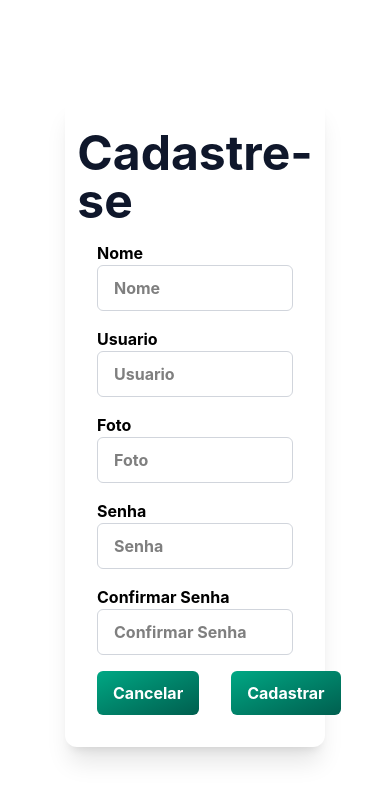
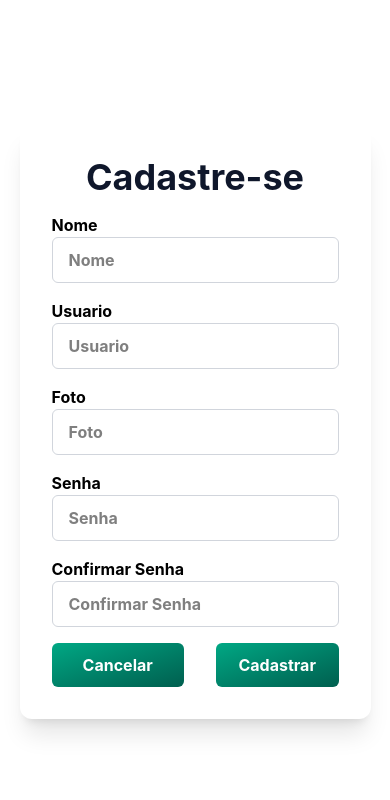
Before and after one commit to Grupo-04-Turma-JavaScript-12/Nutrihub-front, a React (Vite) app: page /cadastro in a window 390 px wide. Shown: the top 800 px of the page. Built offline with nearby package versions, Linux system fonts and the light colour scheme; no server answers.

Commit message:
implementação da responsividade da page Cadastro

```diff
--- a/src/pages/cadastro/Cadastro.tsx
+++ b/src/pages/cadastro/Cadastro.tsx
@@ -1,96 +1,95 @@
-import { useEffect, useState, type ChangeEvent, type FormEvent } from "react"
-import { useNavigate } from "react-router-dom"
-import { cadastrarUsuario } from "../../services/Service"
-import { ToastAlerta } from "../../utils/ToastAlerta"
-import { ClipLoader } from "react-spinners"
-
-
+import { useEffect, useState, type ChangeEvent } from "react";
+import { useNavigate } from "react-router-dom";
+import { ClipLoader } from "react-spinners";
+import type { Restaurante } from "../../models/Restaurante";
+import { cadastrarUsuario } from "../../services/Service";
+import { ToastAlerta } from "../../utils/ToastAlerta";
 
 function Cadastro() {
+  const navigate = useNavigate();
 
-    const navigate = useNavigate()
+  const [isLoading, setIsLoading] = useState<boolean>(false);
 
-const [isLoading, setIsLoading] = useState<boolean>(false)
+  const [confirmarSenha, setConfirmarSenha] = useState<string>("");
 
-const [confirmarSenha, setConfirmarSenha] = useState<string>("")
+  const [usuario, setUsuario] = useState<Restaurante>({
+    id: 0,
+    nome: "",
+    usuario: "",
+    senha: "",
+    foto: "",
+  });
 
-const [usuario, setUsuario] = useState<Usuario>({
-    id: 0,
-    nome: '',
-    usuario: '',
-    senha: '',
-    foto: ''
-})
+  function retornar() {
+    navigate("/login");
+  }
 
   useEffect(() => {
     if (usuario.id !== 0) {
-        retornar()
+      retornar();
     }
-}, [usuario])
-
-function retornar() {
-    navigate('/login')
-}
+  }, [usuario]);
 
   function atualizarEstado(e: ChangeEvent<HTMLInputElement>) {
     setUsuario({
       ...usuario,
-        [e.target.name]: e.target.value
-    })
+      [e.target.name]: e.target.value,
+    });
   }
 
   function handleConfirmarSenha(e: ChangeEvent<HTMLInputElement>) {
-    setConfirmarSenha(e.target.value)
+    setConfirmarSenha(e.target.value);
   }
 
-async function cadastrarNovoUsuario(e: FormEvent<HTMLFormElement>) {
-    e.preventDefault()
+  async function cadastrarNovoUsuario(e: ChangeEvent<HTMLFormElement>) {
+    e.preventDefault();
 
     if (confirmarSenha === usuario.senha && usuario.senha.length >= 8) {
-        setIsLoading(true)
+      setIsLoading(true);
 
       try {
-            await cadastrarUsuario('/usuarios/cadastrar', usuario, setUsuario)
-            ToastAlerta('Usuário cadastrado com sucesso!', "sucesso")
+        await cadastrarUsuario("/usuarios/cadastrar", usuario, setUsuario);
+        ToastAlerta("Usuário cadastrado com sucesso!", "sucesso");
       } catch (error) {
-            ToastAlerta('Erro ao cadastrar o usuário!', "erro")
+        ToastAlerta("Erro ao cadastrar o usuário!", "erro");
       }
     } else {
-        ToastAlerta('Dados do usuário inconsistentes! Verifique as informações do cadastro.', "Atenção")
-        setUsuario({ ...usuario, senha: '' })
-        setConfirmarSenha('')
+      ToastAlerta(
+        "Dados do usuário inconsistentes! Verifique as informações do cadastro.",
+        "Atenção"
+      );
+      setUsuario({ ...usuario, senha: "" });
+      setConfirmarSenha("");
     }
 
-    setIsLoading(false)
+    setIsLoading(false);
   }
   return (
     <>
-            <div className="grid grid-cols-1 lg:grid-cols-2 h-screen
-                            place-items-center font-bold">
-               <div className="hidden lg:flex w-full min-h-screen
-               bg-gradient-to-br
+      <div className="grid grid-cols-1 md:grid-cols-2 h-screen place-items-center font-bold">
+        <div
+          className="hidden md:flex w-full min-h-screen bg-gradient-to-br
                from-[#004D40]
                via-[#00856F]
                to-[#00C2A0]
                 items-center
                 justify-center
                 text-white
-                p-12" >
-
+                p-12"
+        >
           <div className="max-w-md text-center space-y-6">
-        <h1 className="text-4xl font-bold">
-            NutriHub
-        </h1>
+            <h1 className="text-4xl font-bold">NutriHub</h1>
 
             <p className="text-lg opacity-90">
               Tecnologia que impulsiona a gestão do seu restaurante!
             </p>
           </div>
-
         </div>
-                <form className='flex justify-center items-center bg-slate-50 flex-col w-2/3 gap-4 shadow-xl rounded-xl bg-white p-8'
-                      onSubmit={cadastrarNovoUsuario}>
-                    <h2 className='text-slate-900 text-5xl'>Cadastre-se</h2>
+        <form
+          className="flex justify-center items-center flex-col w-[90vw] md:w-2/3 gap-4 shadow-xl rounded-xl bg-white p-8"
+          onSubmit={cadastrarNovoUsuario}
+        >
+          <h2 className="text-slate-900 text-4xl md:text-5xl">Cadastre-se</h2>
           <div className="flex flex-col w-full">
             <label htmlFor="nome">Nome</label>
             <input
@@ -99,8 +98,10 @@ async function cadastrarNovoUsuario(e: FormEvent<HTMLFormElement>) {
               name="nome"
               placeholder="Nome"
               className=" w-full border border-gray-300 rounded-md px-4 py-2.5 bg-white focus:outline-none focus:ring-2 focus:ring-[#00856F] focus:border-[#00856F] transition"
-                            value = {usuario.nome}
-                            onChange={(e: ChangeEvent<HTMLInputElement>) => atualizarEstado(e)}
+              value={usuario.nome}
+              onChange={(e: ChangeEvent<HTMLInputElement>) =>
+                atualizarEstado(e)
+              }
             />
           </div>
           <div className="flex flex-col w-full">
@@ -111,8 +112,10 @@ async function cadastrarNovoUsuario(e: FormEvent<HTMLFormElement>) {
               name="usuario"
               placeholder="Usuario"
               className="w-full border border-gray-300 rounded-md px-4 py-2.5 bg-white focus:outline-none focus:ring-2 focus:ring-[#00856F] focus:border-[#00856F] transition"
-                            value= {usuario.usuario}
-                            onChange={(e:ChangeEvent<HTMLInputElement>) => atualizarEstado(e)}
+              value={usuario.usuario}
+              onChange={(e: ChangeEvent<HTMLInputElement>) =>
+                atualizarEstado(e)
+              }
             />
           </div>
           <div className="flex flex-col w-full">
@@ -124,7 +127,9 @@ async function cadastrarNovoUsuario(e: FormEvent<HTMLFormElement>) {
               placeholder="Foto"
               className="w-full border border-gray-300 rounded-md px-4 py-2.5 bg-white focus:outline-none focus:ring-2 focus:ring-[#00856F] focus:border-[#00856F] transition"
               value={usuario.foto}
-                            onChange={(e:ChangeEvent<HTMLInputElement>) => atualizarEstado(e)}
+              onChange={(e: ChangeEvent<HTMLInputElement>) =>
+                atualizarEstado(e)
+              }
             />
           </div>
           <div className="flex flex-col w-full">
@@ -136,7 +141,9 @@ async function cadastrarNovoUsuario(e: FormEvent<HTMLFormElement>) {
               placeholder="Senha"
               className="w-full border border-gray-300 rounded-md px-4 py-2.5 bg-white focus:outline-none focus:ring-2 focus:ring-[#00856F] focus:border-[#00856F] transition"
               value={usuario.senha}
-                            onChange={(e:ChangeEvent<HTMLInputElement>) => atualizarEstado(e)}
+              onChange={(e: ChangeEvent<HTMLInputElement>) =>
+                atualizarEstado(e)
+              }
             />
           </div>
           <div className="flex flex-col w-full">
@@ -148,13 +155,15 @@ async function cadastrarNovoUsuario(e: FormEvent<HTMLFormElement>) {
               placeholder="Confirmar Senha"
               className="w-full border border-gray-300 rounded-md px-4 py-2.5 bg-white focus:outline-none focus:ring-2 focus:ring-[#00856F] focus:border-[#00856F] transition"
               value={confirmarSenha}
-                            onChange={(e:ChangeEvent<HTMLInputElement>) => handleConfirmarSenha(e)}
+              onChange={(e: ChangeEvent<HTMLInputElement>) =>
+                handleConfirmarSenha(e)
+              }
             />
           </div>
           <div className="flex justify-around w-full gap-8">
             <button
-                            type='reset'
-                            className='w-full border-0 rounded-md px-4 py-2.5
+              type="reset"
+              className="w-full border-0 rounded-md px-4 py-2.5
                text-white
                bg-gradient-to-br
                from-[#00A884]
@@ -164,14 +173,14 @@ async function cadastrarNovoUsuario(e: FormEvent<HTMLFormElement>) {
                focus:ring-[#00856F]
                hover:opacity-80
                transition
-               hover:cursor-pointer'
+               hover:cursor-pointer"
               onClick={retornar}
             >
               Cancelar
             </button>
             <button
-                            type='submit'
-                            className=' w-full border-0 rounded-md px-4 py-2.5
+              type="submit"
+              className=" w-full border-0 rounded-md px-2 py-2.5
                text-white
                bg-gradient-to-br
                from-[#00A884]
@@ -181,21 +190,19 @@ async function cadastrarNovoUsuario(e: FormEvent<HTMLFormElement>) {
                focus:ring-[#00856F]
                hover:opacity-80
                transition
-               hover:cursor-pointer'
+               hover:cursor-pointer"
             >
-                            {isLoading ?
-                            <ClipLoader
-                            color="#ffffff"
-                            size={24}
-                            />:
+              {isLoading ? (
+                <ClipLoader color="#ffffff" size={24} />
+              ) : (
                 <span>Cadastrar</span>
-                        }
+              )}
             </button>
           </div>
         </form>
       </div>
     </>
-    )
+  );
 }
 
-export default Cadastro
+export default Cadastro;
```
Lines whose indentation alone changed are shown as unchanged.
